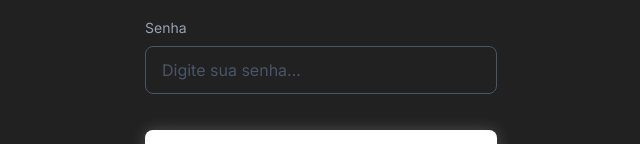
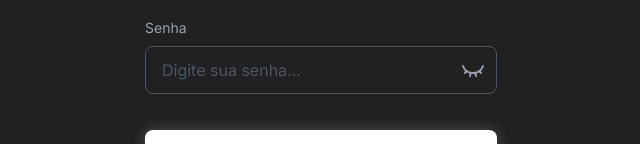
Before and after one commit to JPGodinho/Front-RPG-Harmonia, a Next.js app in the folder rpg-harmonia/: page /login in a window 1280 px wide. Shown: the part 399-543 px from the top of the page, without its empty margins (319-959 px from the left). Built offline with nearby package versions, Linux system fonts and the light colour scheme.

Commit message:
feat: botão para deixar senha visível ou não

```diff
--- a/rpg-harmonia/src/app/login/page.tsx
+++ b/rpg-harmonia/src/app/login/page.tsx
@@ -1,11 +1,13 @@
 "use client";
-import { useActionState } from "react";
+import { useActionState, useState } from "react";
 import Link from "next/link";
 import { login } from "@/app/actions/auth"; // Importa nossa função do servidor
+import { Eye, EyeClosed } from "lucide-react";
 
 export default function LoginPage() {
   // Conecta o formulário à Server Action
   const [state, action, pending] = useActionState(login, undefined);
+  const [verSenha, setVerSenha] = useState(false);
 
   return (
     <main className="min-h-screen bg-harmonia-bg text-white flex flex-col items-center gap-10 p-4">
@@ -49,19 +51,40 @@ export default function LoginPage() {
 
           {/* Senha */}
           <div className="flex flex-col gap-2">
-            <label htmlFor="senha" className="text-sm text-gray-400">Senha</label>
-            <input
-              id="senha"
-              name="senha"
-              type="password"
-              className="bg-transparent border border-gray-600 rounded-lg h-12 px-4 outline-none focus:border-harmonia-purple focus:shadow-[0_0_10px_#8A38F5] transition-all text-white placeholder-gray-600"
-              placeholder="Digite sua senha..."
-            />
+            <label htmlFor="senha" className="text-sm text-gray-400">
+              Senha
+            </label>
+
+            {/* Wrapper relative */}
+            <div className="relative">
+              <input
+                id="senha"
+                name="senha"
+                type={verSenha ? "text" : "password"}
+                className="bg-transparent border border-gray-600 rounded-lg w-full h-12 px-4 pr-12 outline-none
+                          focus:border-harmonia-purple focus:shadow-[0_0_10px_#8A38F5]
+                          transition-all text-white placeholder-gray-600"
+                placeholder="Digite sua senha..."
+              />
+
+              {/* Ícone */}
+              <button
+                type="button"
+                onClick={() => setVerSenha(!verSenha)}
+                className="absolute right-3 top-1/2 -translate-y-1/2 text-gray-400 hover:text-white transition"
+              >
+                {verSenha ? <Eye /> : <EyeClosed />}
+              </button>
+            </div>
+
             {/* Erro de Validação (Zod) */}
             {state?.errors?.senha && (
-              <p className="text-xs text-red-400 font-bold">{state.errors.senha[0]}</p>
+              <p className="text-xs text-red-400 font-bold">
+                {state.errors.senha[0]}
+              </p>
             )}
           </div>
+
 
           <button
             type="submit"
```
